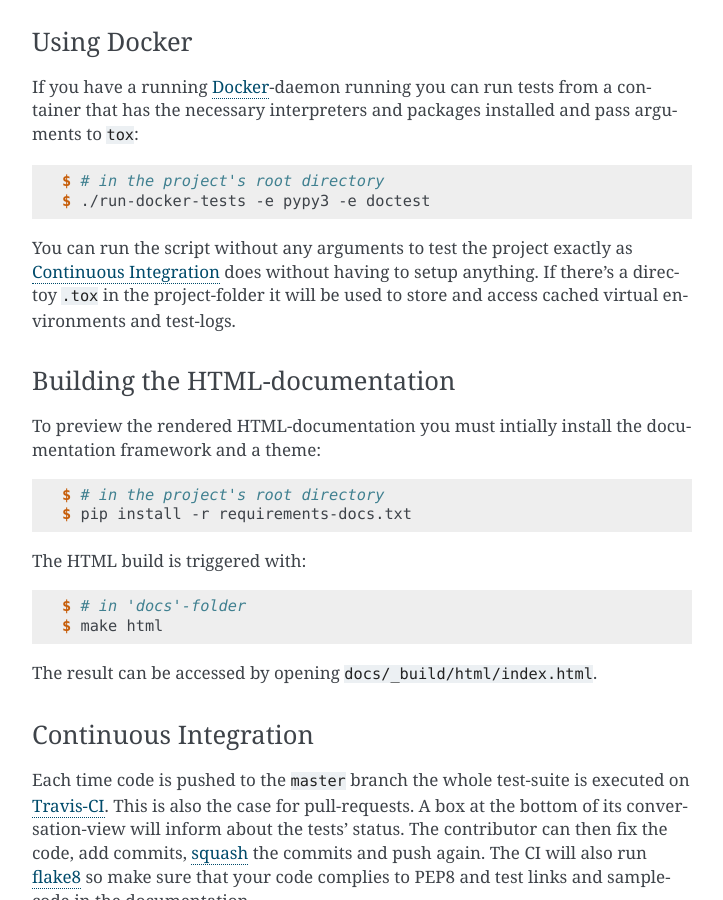
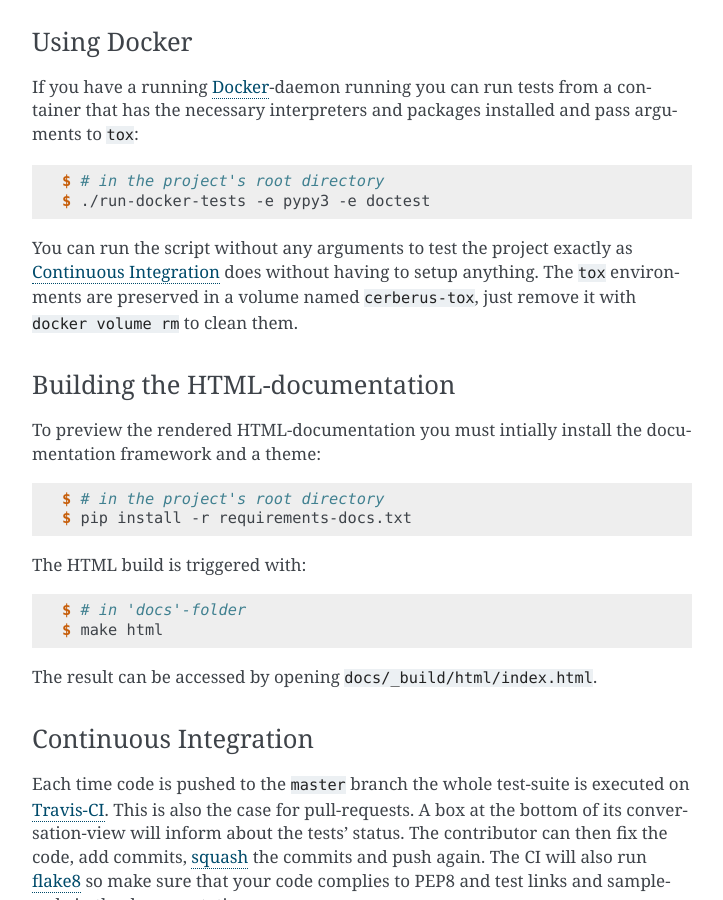
Before and after one commit to pyeve/cerberus, a Sphinx documentation site: the page built from docs/contribute.rst, in a window 1280 px wide and 900 px high, scrolled down 2490 px. Shown: the whole window, without its empty margins (388-1111 px from the left). Built offline with Sphinx 7.4.7, drawn with Linux system fonts in a browser that asks for light colours; comment, search, counter and statistics services are not loaded.

Commit message:
Simplifies the tests with Docker by using a volume for tox environments

```diff
--- a/docs/contribute.rst
+++ b/docs/contribute.rst
@@ -75,8 +75,8 @@ to ``tox``:
 
 You can run the script without any arguments to test the project exactly as
 `Continuous Integration`_ does without having to setup anything.
-If there's a directoy ``.tox`` in the project-folder it will be used to store
-and access cached virtual environments and test-logs.
+The ``tox`` environments are preserved in a volume named ``cerberus-tox``, just
+remove it with ``docker volume rm`` to clean them.
 
 Building the HTML-documentation
 ~~~~~~~~~~~~~~~~~~~~~~~~~~~~~~~
```
Also changed, not shown: 2 other files.
